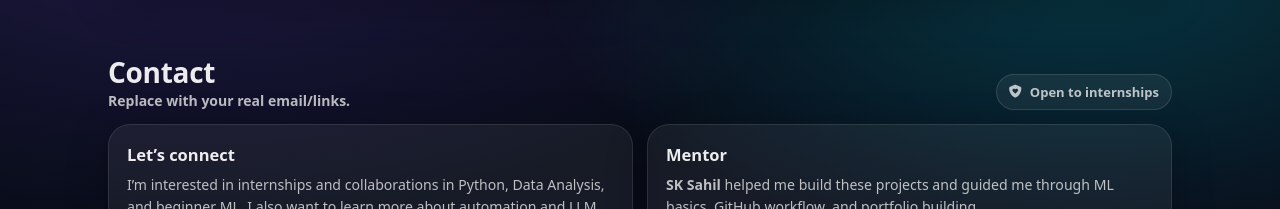
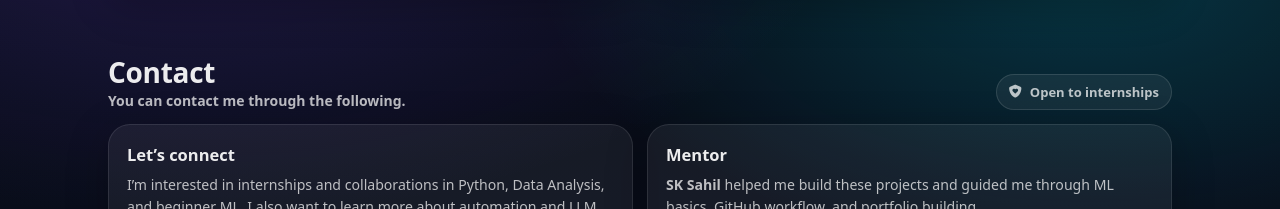
Before and after one commit to programmer-akash/portfolio, a plain HTML site: page index.html in a window 1280 px wide. Shown: the part 2591-2800 px from the top of the page. Drawn offline with Linux system fonts and the light colour scheme; animation ran at ten frames a second.

Commit message:
Update index.html

```diff
--- a/index.html
+++ b/index.html
@@ -947,7 +947,7 @@
         <div class="sectionTitle">
           <div>
             <h2>Contact</h2>
-            <p>Replace with your real email/links.</p>
+            <p>You can contact me through the following.</p>
           </div>
           <span class="chip"><i class="fa-solid fa-shield-heart"></i> Open to internships</span>
         </div>
@@ -966,7 +966,7 @@
               <a class="btn small ghost" id="linkedinBtn" href="https://www.linkedin.com/in/coder-akash-halder/" target="_blank" rel="noopener">
                 <i class="fa-brands fa-linkedin"></i> LinkedIn
               </a>
-              <a class="btn small ghost" href="https://www.instagram.com/code_scholar_eu/" target="_blank" rel="noopener">
+                <a class="btn small ghost" href="https://www.instagram.com/code_scholar_eu/" target="_blank" rel="noopener">
                 <i class="fa-brands fa-instagram"></i> Code_ScholarEU
               </a>
             </div>
```
